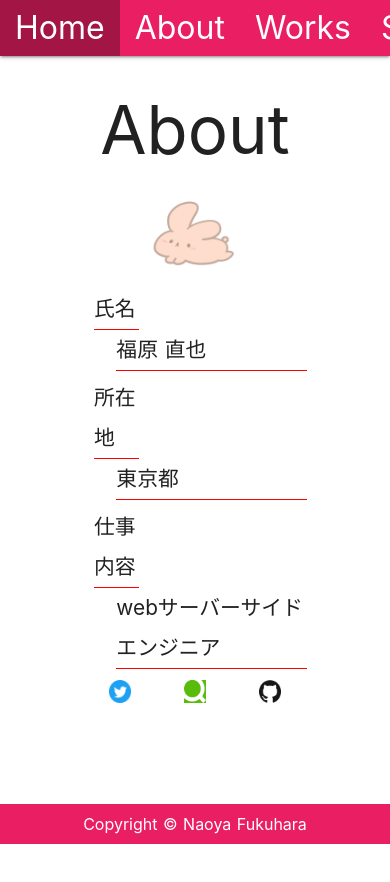
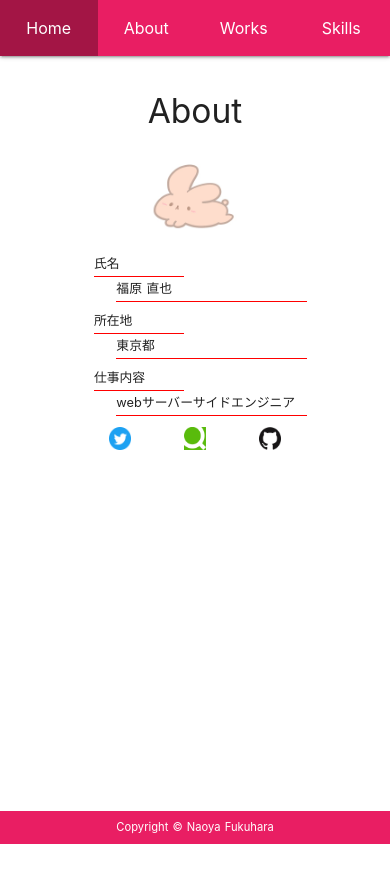
Before and after one commit to ririli47/portfolio, a Nuxt app: page /About in a window 390 px wide. Shown: the top 882 px of the page. Built offline with nearby package versions, Linux system fonts and the light colour scheme.

Commit message:
flexible mod

```diff
--- a/components/MyFooter.vue
+++ b/components/MyFooter.vue
@@ -17,4 +17,11 @@
     p {
         margin-bottom: 0.5rem;
     }
+
+    @media (max-width: 767px) {
+        p {
+            font-size: 0.7rem;
+        }
+    }
+
 </style>
--- a/components/MyHeader.vue
+++ b/components/MyHeader.vue
@@ -43,4 +43,10 @@
     .header--menu a:hover {
         background-color: rgba(0,0,0,0.3);
     }
+
+    @media (max-width: 767px) {
+        .header--menu a {
+            font-size: 1rem;
+        }
+    }
 </style>
--- a/components/MyProfile.vue
+++ b/components/MyProfile.vue
@@ -51,4 +51,15 @@
     .social img{
         max-width: 30%;
     }
+
+    @media (max-width: 767px) {
+        dl {
+            font-size: 0.8rem;
+            line-height: 1.5rem;
+        }
+        dt {
+            width: 40%;
+        }
+    }
+
 </style>
--- a/components/MySkills.vue
+++ b/components/MySkills.vue
@@ -55,4 +55,17 @@
         margin-right: auto;
         padding-top: 10%;
     }
+
+    @media (max-width: 767px) {
+        .topic {
+            font-size: 2.1rem;
+        }
+        .card .card-content {
+            padding-left: 0;
+            padding-right: 0;
+        }
+        .card .card-title {
+            font-size: 16px;
+        }
+    }
 </style>
--- a/components/MyWorks.vue
+++ b/components/MyWorks.vue
@@ -50,4 +50,20 @@
         margin-right: auto;
         padding-top: 10%;
     }
+
+    @media (max-width: 767px) {
+        .topic {
+            font-size: 2.1rem;
+        }
+        .card .card-content {
+            padding-left: 0;
+            padding-right: 0;
+        }
+        .card .card-title {
+            font-size: 16px;
+        }
+        a {
+            font-size: 10px;
+        }
+    }
 </style>
--- a/pages/About.vue
+++ b/pages/About.vue
@@ -39,4 +39,11 @@
         margin-top: 3rem;
         align-items: start;
     }
+
+    @media (max-width: 767px) {
+        .topic {
+            font-size: 2.1rem;
+        }
+    }
+
 </style>
--- a/pages/index.vue
+++ b/pages/index.vue
@@ -51,4 +51,11 @@
     .links {
         padding-top: 15px;
     }
+
+    @media (max-width: 767px) {
+        .title {
+            font-size: 40px;
+        }
+    }
+
 </style>
```
